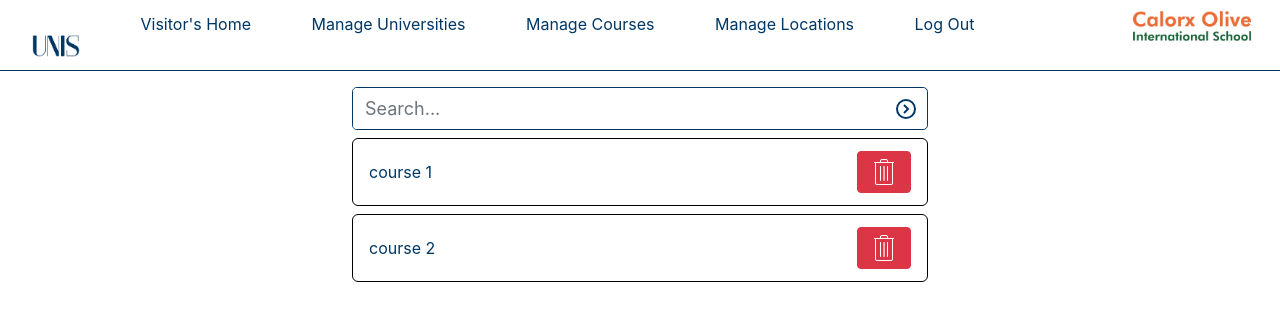
After one commit to pritansh-sahsani/COIS-UNIS, a Flask app: page /manage_courses in a window 1280 px wide. The commit adds this page. Shown: the top 321 px of the page. Run offline with Flask 2, Linux system fonts and the light colour scheme; a user stored in the database is signed in; data comes from the database, SQL or seed files in the repository; style sheets or scripts are compiled from the project's sources; some libraries are stand-ins or nearby versions.

Commit message:
manage courses and locations

```diff
--- a/main/routes.py
+++ b/main/routes.py
@@ -180,6 +180,61 @@ def manage_unis():
 
     return render_template("manage_unis.html", published_unis = published_unis, form=form, draft_unis=draft_unis, d_unis_len=d_unis_len, p_unis_len=p_unis_len, flash=flash)
 
+@app.route("/manage_courses", methods=['GET', 'POST'])
+@login_required
+def manage_courses():
+    keyword = request.args.get('keyword')
+    courses_query= Course.query.with_entities(Course.id, Course.name).all()
+
+    if keyword is not None and keyword != '':
+        courses_query=sort_by_similarity(courses_query, keyword, 'name')
+
+    courses = []
+
+    for course in courses_query:
+        courses.append((course.id, course.name))
+
+    courses_len=len(courses)
+    flash = "Course Deleted Successfully!"
+
+    return render_template("manage_courses.html", courses = courses, courses_len=courses_len, flash=flash)
+
+@app.route('/delete_course/<int:course_id>', methods=['GET', 'POST'])
+@login_required
+def delete_course(course_id):
+    course = Course.query.filter_by(id = course_id).first_or_404()
+    print(course)
+    db.session.delete(course)
+    db.session.commit()
+    return redirect(url_for('manage_courses'))
+
+@app.route("/manage_locations", methods=['GET', 'POST'])
+@login_required
+def manage_locations():
+    keyword = request.args.get('keyword')
+    locations_query= Location.query.with_entities(Location.id, Location.city, Location.country).all()
+
+    if keyword is not None and keyword != '':
+        locations_query=sort_by_similarity(locations_query, keyword, 'country')
+        locations_query=sort_by_similarity(locations_query, keyword, 'city')
+
+    locations = []
+
+    for location in locations_query:
+        locations.append((location.id, location.city, location.country))
+
+    locations_len=len(locations)
+    flash = "Location Deleted Successfully!"
+
+    return render_template("manage_locations.html", locations = locations, locations_len=locations_len, flash=flash)
+
+@app.route('/delete_location/<int:location_id>', methods=['GET', 'POST'])
+@login_required
+def delete_location(location_id):
+    location = Location.query.filter_by(id = location_id).first_or_404()
+    db.session.delete(location)
+    db.session.commit()
+    return redirect(url_for('manage_locations'))
 
 @app.route('/uni/<string:uni_name>', methods=['GET', 'POST'])
 def uni(uni_name):
@@ -276,7 +331,6 @@ def edit_uni(uni_name):
 
     return render_template("edit_uni.html", form=form, old_uni=old_uni)
 
-
 @app.route('/add_course/<string:name>')
 @login_required
 def add_course(name):
@@ -286,7 +340,6 @@ def add_course(name):
         db.session.add(course)
         db.session.commit()
     return redirect(url_for("add_uni"))
-
 
 @app.route('/add_location/<string:name>')
 @login_required
--- a/main/templates/layout.html
+++ b/main/templates/layout.html
@@ -47,6 +47,12 @@
 							</a>
 							<a class="navbar-link" href="/manage_unis">
 								<button class="underline-btn ml-8 960:ml-14">Manage Universities</button>
+							</a>
+							<a class="navbar-link" href="/manage_courses">
+								<button class="underline-btn ml-8 960:ml-14">Manage Courses</button>
+							</a>
+							<a class="navbar-link" href="/manage_locations">
+								<button class="underline-btn ml-8 960:ml-14">Manage Locations</button>
 							</a>
 							{% if current_user.username == "SUPERUSER" %}
 								<a class="navbar-link" href="/manage_users">
--- /dev/null
+++ b/main/templates/manage_courses.html
@@ -0,0 +1,103 @@
+{% extends "layout.html" %}
+
+{% block title %}
+    Manage Courses
+{% endblock %}
+
+{% block main %}
+    <script src="//ajax.googleapis.com/ajax/libs/jquery/1.9.1/jquery.min.js"></script>
+    <link rel="stylesheet" href="../static/css/filter_multi_select.css" />
+    <link rel="stylesheet" href="//code.jquery.com/ui/1.12.1/themes/base/jquery-ui.css">
+    <script src="https://code.jquery.com/jquery-1.12.4.js"></script>
+    <script src="https://code.jquery.com/ui/1.12.1/jquery-ui.js"></script>
+    <script src="../static/extensions/filter-multi-select-bundle-base.min.js"></script>
+
+    <script type=text/javascript>
+        var courses_len = {{ courses_len }}
+        var published_shown = true
+        {% for course in courses %}
+            $(function() {
+                $('#delete_course{{ course[0] }}').on('click', function(e) {
+                    e.preventDefault()
+                    $.getJSON('{{ url_for("delete_course", course_id=course[0]) }}',function(data) {});
+                    $("#course{{ course[0] }}").hide();
+                    $("#flash_text").text("{{ flash }}");
+                    $("#flash_text_div").show();
+
+                    if(courses_len==0)
+                    {
+                        $('#no_course').text("No Course Found");
+                        $('#no_course').toggle();
+                    }
+                });
+            });
+        {% endfor %}
+
+        function getUrlVars(){
+            var vars = [], hash;
+            var hashes = window.location.href.slice(window.location.href.indexOf('?') + 1).split('&');
+            for(var i = 0; i < hashes.length; i++)
+            {
+                hash = hashes[i].split('=');
+                vars.push(hash[0]);
+                vars[hash[0]] = hash[1];
+            }
+            return vars;
+        }
+
+        $(document).ready(function(){
+            vars= getUrlVars();
+            var keyword = decodeURI(vars['keyword']);
+            if(keyword == 'undefined'){keyword='';}
+            $("#search-input").val(keyword).change();
+        });
+
+        $(function() {
+            $('#search_button').on('click', function(e) {
+                var keyword = $("#search-input").val();
+                window.location = "/manage_courses?keyword="+keyword;
+            });
+        });
+
+        $(function() {
+            var availableTags = [];
+            {% for course in courses %}
+                p = "{{ course[1] | safe }}"
+                availableTags.push(p);
+            {% endfor %}
+            $( "#search-input" ).autocomplete({
+                source: availableTags,
+                open: function() {
+                    $("ul.ui-menu").width( $("#search-div").innerWidth() );
+                }
+            });
+        });
+    </script>
+
+    <div class="mt-2">
+        <div id="search-div" class="w-100% md:w-80% 880:w-50% mx-auto border-0.5 border-gradient rounded-lg text-left z-10 bg-white">
+        <input type="text" name="keyword" id="search-input" class="form-control autocomplete border-0 inline-block w-80% text-lg text-gradient focus:text-gradient" placeholder="Search...">
+            <button id="search_button" class="float-right">
+                <img class="inline-block w-100% align-middle mt-9px pr-9px" src="../static/assets/arrow.svg"/>
+            </button>
+        </div>
+    </div>
+
+    <div id="courses">
+        <h3 id="no_course" class="hidden w-100% text-center my-3 text-4xl"></h3>
+            {% if courses_len != 0 %}
+                {% for course in courses %}
+                    <div class="w-100% md:w-50% mt-2 border-0.5 border-black rounded-md mx-auto" id="course{{ course[0] }}">
+                        <div class="m-2 mx-3 text-right">
+                            <p class="inline-block float-left mt-13px">{{ course[1] }}</p>
+                            <div class="inline-block">
+                                <button class="btn btn-danger w-100% xsm:w-fit my-1 xsm:my-0" id="delete_course{{ course[0] }}"><img class="w-7 h-7 mx-auto" src="../static/assets/delete-button-white.png"></button>
+                            </div>
+                        </div>
+                    </div>
+                {% endfor %}
+            {% else %}
+                <h3 id="no_course" class="w-100% text-center text-4xl">No Courses Found</h3>
+            {% endif %}
+    </div>
+{% endblock main %}
```
Also changed, not shown: main/templates/manage_locations.html (added, +103 -0 lines).
